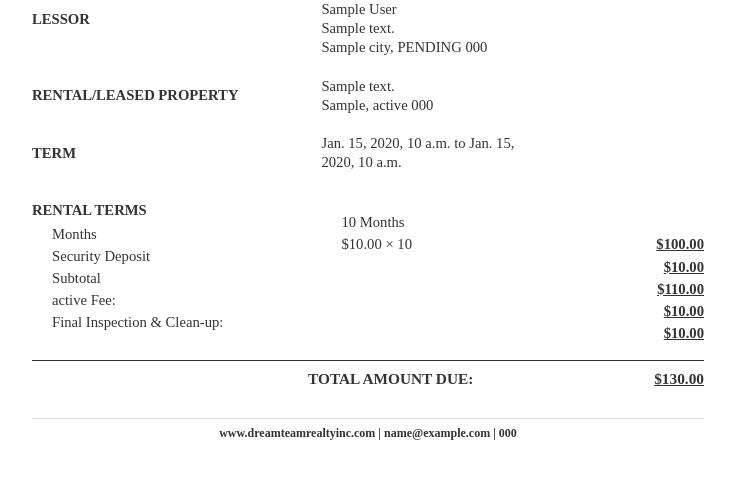
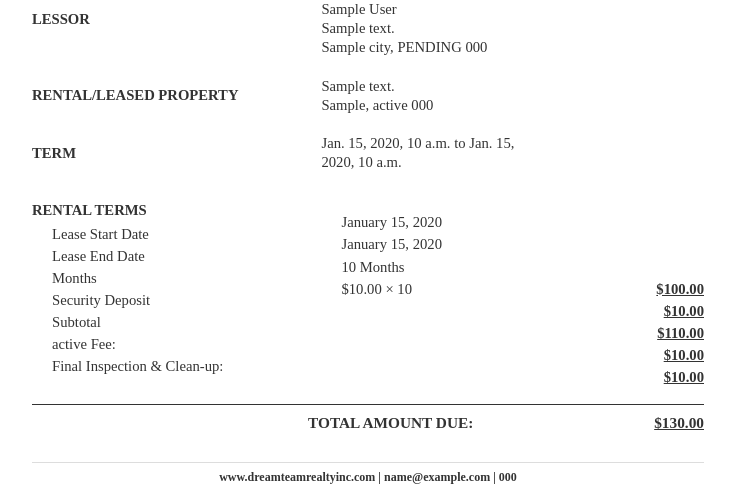
Before and after one commit to ya1-oa/mit_app, a Django app: template docsAppR/templates/account/term_sheet.html in a window 1280 px wide. Shown: the part 388-882 px from the top of the page, without its empty margins (272-1007 px from the left). Before the commit the page ends 828 px from the top, so only its background shows below. Run offline with Django 5.2, Linux system fonts and the light colour scheme; the template is opened without the code that fills it: most values are stand-ins (such as "Sample title", 1, 10 or a date in 2020).

Commit message:
Show lease start and end dates above months in term sheet rental terms section

```diff
--- a/docsAppR/templates/account/term_sheet.html
+++ b/docsAppR/templates/account/term_sheet.html
@@ -197,6 +197,8 @@
 <div class="three-columns">
     <div class="label-column">
         <div class="section-title">RENTAL TERMS</div>
+        <div class="indented">Lease Start Date</div>
+        <div class="indented">Lease End Date</div>
         <div class="indented">Months</div>
         <div class="indented">Security Deposit</div>
         <div class="indented">Subtotal</div>
@@ -205,6 +207,8 @@
     </div>
     <div class="content-column">
         <div>&nbsp;</div>
+        <div class="indented">{{ term_start_date|date:"F j, Y"|default:"—" }}</div>
+        <div class="indented">{{ term_end_date|date:"F j, Y"|default:"—" }}</div>
         <div class="indented">{{ landlord.rental_months }} Months</div>
         <div class="indented">${{ landlord.default_rent_amount|floatformat:2 }} × {{ landlord.rental_months }}</div>
         <div class="indented">&nbsp;</div>
@@ -214,6 +218,8 @@
     </div>
     <div class="numeric-column">
         <div>&nbsp;</div>
+        <div class="indented">&nbsp;</div>
+        <div class="indented">&nbsp;</div>
         <div class="indented">&nbsp;</div>
         <div class="indented"><b><u>${{ landlord.default_rent_amount|multiply:landlord.rental_months|floatformat:2|intcomma }}</u></b></div>
 
```
